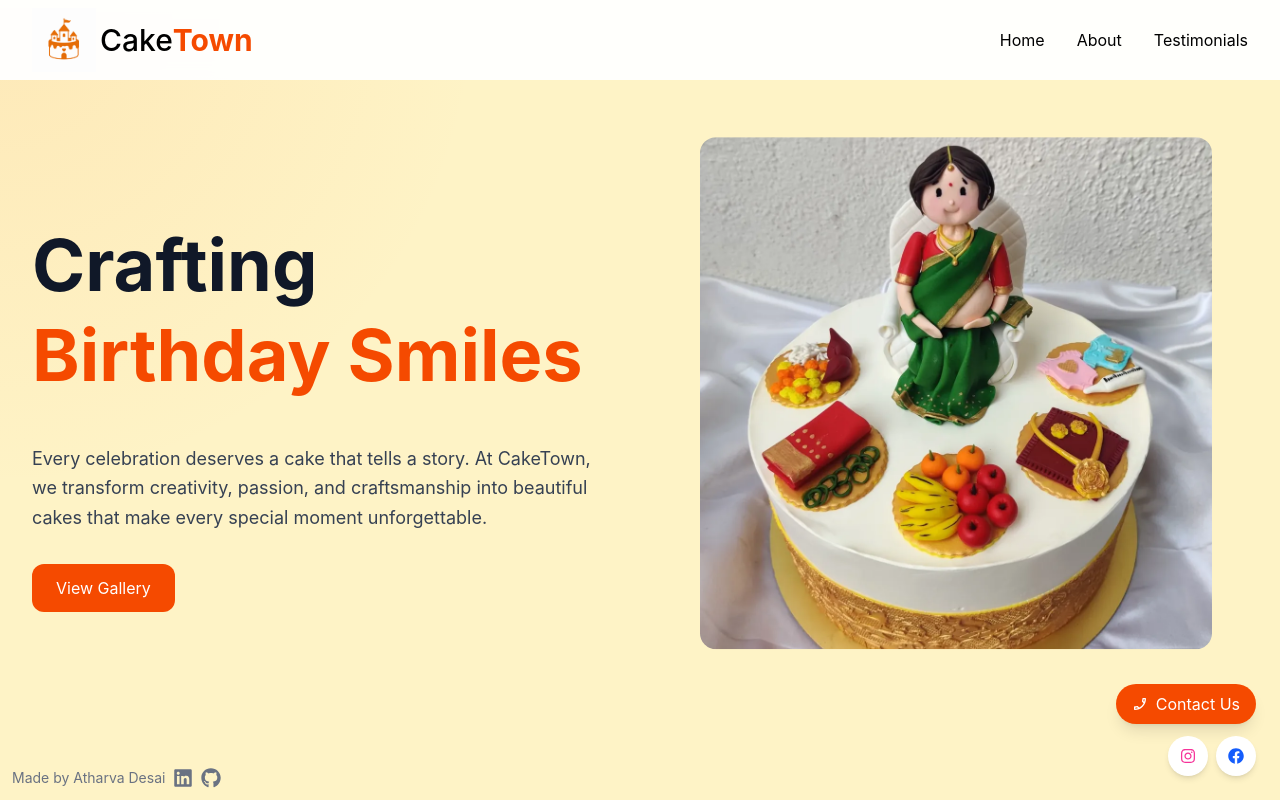
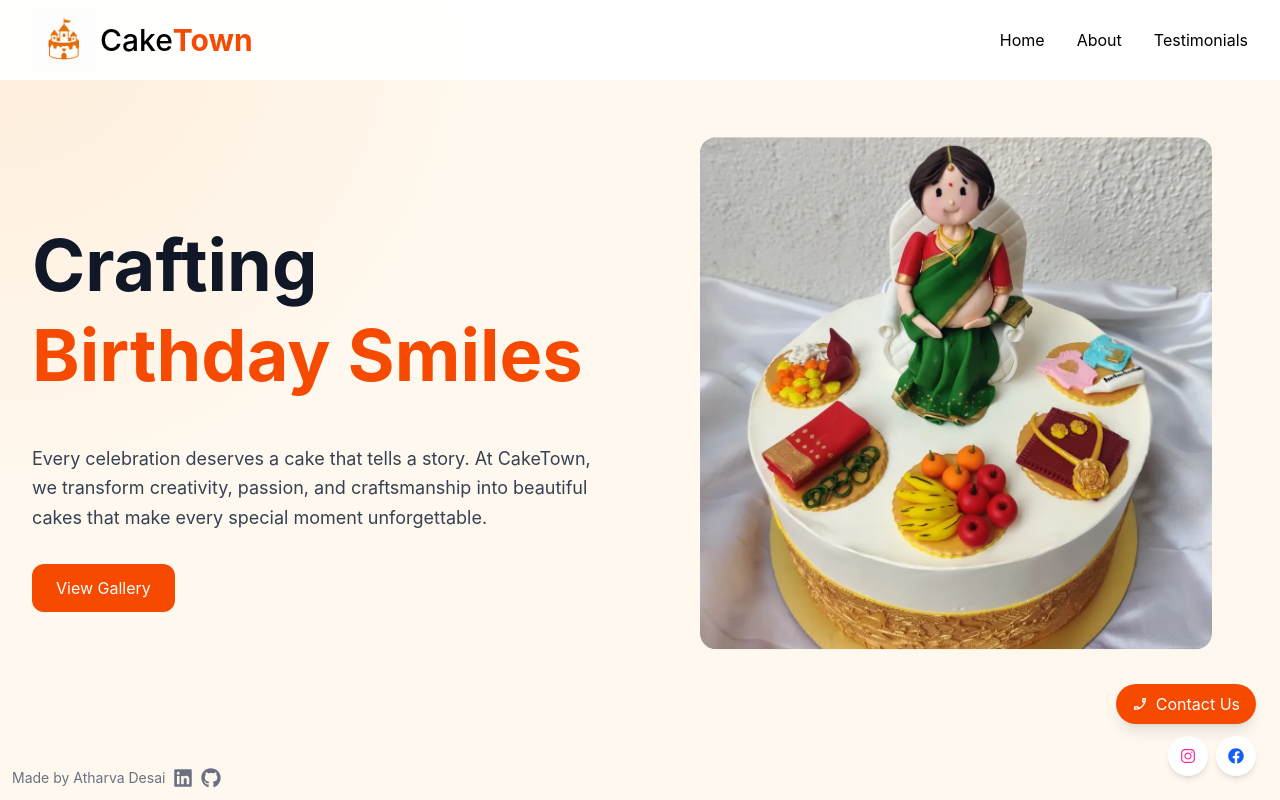
Before and after one commit to atharvadesai167/Cake-Town, a React (Vite) app: page / in a window 1280 px wide. Shown: the top 800 px of the page. Built offline with nearby package versions, Linux system fonts and the light colour scheme.

Commit message:
Changed Hero background color to Orange-50/95

```diff
--- a/src/App.jsx
+++ b/src/App.jsx
@@ -7,7 +7,7 @@ import Credits from "./components/Credits";
 function App() {
   return (
     <BrowserRouter>
-    <div className="min-h-screen bg-amber-100 overflow-hidden">
+    <div className="min-h-screen bg-orange-50/95 overflow-hidden">
 
       <Routes>
         <Route path="/" element={<Home />} />
```
